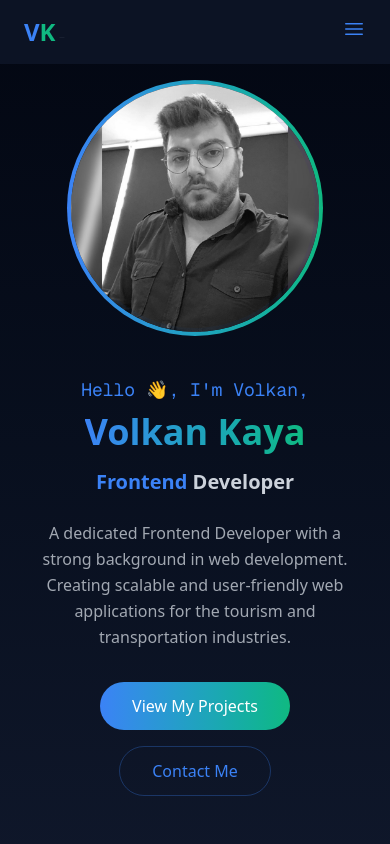
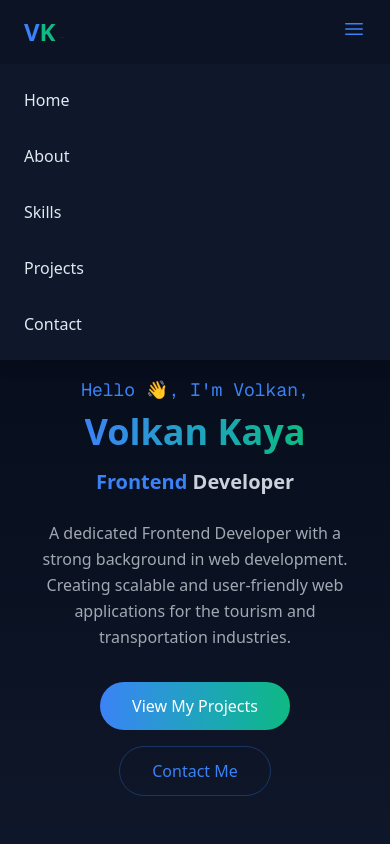
Before and after one commit to VolkanK7/portfolio-website, a Next.js app: page / in a window 390 px wide. Both pictures are taken after a click on the button "Menu". Shown: the top 844 px of the page. Built offline with nearby package versions, Linux system fonts and the light colour scheme.

Commit message:
Add mobile menu functionality to Header component; implement toggle state and animations for menu visibility

```diff
--- a/src/components/Header.tsx
+++ b/src/components/Header.tsx
@@ -1,7 +1,14 @@
 import Link from 'next/link';
 import { motion } from 'framer-motion';
+import { useState } from 'react';
 
 const Header = () => {
+   const [isMenuOpen, setIsMenuOpen] = useState(false);
+
+   const toggleMenu = () => {
+      setIsMenuOpen(!isMenuOpen);
+   };
+
    return (
       <motion.header
          className="fixed top-0 left-0 right-0 z-50 py-4 px-6 md:px-12 bg-[#0F172A]/80 backdrop-blur-md"
@@ -40,13 +47,40 @@ const Header = () => {
             </nav>
 
             <motion.div className="block md:hidden text-[#3B82F6] text-2xl" whileTap={{ scale: 0.9 }}>
-               <button aria-label="Menu">
+               <button aria-label="Menu" onClick={toggleMenu}>
                   <svg xmlns="http://www.w3.org/2000/svg" fill="none" viewBox="0 0 24 24" strokeWidth={1.5} stroke="currentColor" className="w-6 h-6">
                      <path strokeLinecap="round" strokeLinejoin="round" d="M3.75 6.75h16.5M3.75 12h16.5m-16.5 5.25h16.5" />
                   </svg>
                </button>
             </motion.div>
          </div>
+
+         {/* Mobile Menu */}
+         {isMenuOpen && (
+            <motion.div
+               className="md:hidden absolute top-full left-0 right-0 bg-[#0F172A] shadow-lg"
+               initial={{ opacity: 0, height: 0 }}
+               animate={{ opacity: 1, height: 'auto' }}
+               exit={{ opacity: 0, height: 0 }}
+               transition={{ duration: 0.3 }}
+            >
+               <nav className="py-4 px-6">
+                  <ul className="flex flex-col space-y-4">
+                     {['Home', 'About', 'Skills', 'Projects', 'Contact'].map((item) => (
+                        <motion.li key={item} whileHover={{ x: 5 }} whileTap={{ scale: 0.95 }}>
+                           <Link
+                              href={`#${item.toLowerCase()}`}
+                              className="text-[#E2E8F0] hover:text-[#3B82F6] transition-colors duration-300 block py-2"
+                              onClick={toggleMenu}
+                           >
+                              {item}
+                           </Link>
+                        </motion.li>
+                     ))}
+                  </ul>
+               </nav>
+            </motion.div>
+         )}
       </motion.header>
    );
 };
```
